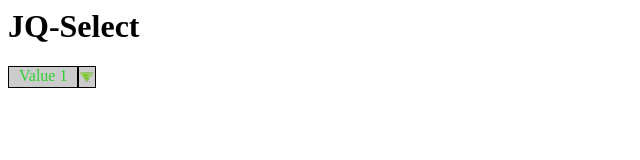
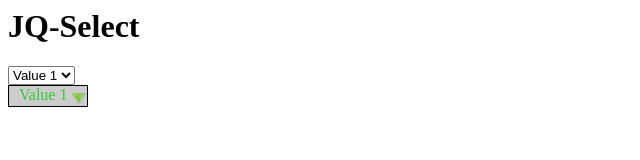
Before and after one commit to piercelive/jqSelect, a plain HTML site: page index.html in a window 1280 px wide. Shown: the whole page, without its empty margins (0-640 px from the left). Drawn offline with nearby package versions, Linux system fonts and the light colour scheme.

Commit message:
converted to jquery plugin format, and refactored a bit

```diff
--- a/index.html
+++ b/index.html
@@ -7,7 +7,7 @@
 </head>
 <body>
 <h1>JQ-Select</h1>
-<select>
+<select id="select">
 
 	<option value="val_1">Value 1</option>
 
@@ -16,11 +16,10 @@
 </body>
 <script>
 $(document).ready(function(){
-	var options = {
-		'arrowClass' : 'my-arrow'
-	}
-	jqSelect(options);
-	$('select').on('change', function(){
+	$('#select').jqSelect({
+		debugMode : true
+	});
+	$('#select').on('change', function(){
 		console.log('change triggered');
 	});
 });
--- a/jqSelect.js
+++ b/jqSelect.js
@@ -1,77 +1,130 @@
-var jqSelect = function(opts){
-	var options = {
-		selector : 'select',
+(function($){
+
+	var JQselect = function(el, options) {
+
+		//Defaults:
+		this.defaults = {
 			slide : true,
 			dropdownClass : 'dropdown',
-		arrowClass : 'arrow',
 			optionClass : 'option',
 			fakeBoxClass : 'fake',
-		debug : false
+			debugMode : false
+		};
+		//elements:
+		this.$fakeBox;
+		this.$dropdown;
+		this.$surroundingDiv;
+		this.$container;
+
+		//Extending options:
+		this.opts = $.extend({}, this.defaults, options);
+
+		//Privates:
+		this.$el = $(el);
+		this.$optionList = this.$el.find('option');
 	}
-	$.extend(options, opts);
-	debugMode = options.debug;
 
-	var selectBoxes = $(options.selector);
-	$.each(selectBoxes, function() {
-		var $selectBox = $(this);
-		if(!options.debug){
-			$selectBox.hide();
+	// Separate functionality from object creation
+	JQselect.prototype = {
+
+		init: function() {
+			var _this = this;
+			var $el = _this.$el;
+
+			//set up the elements we are using
+			_this.$container = $el.parent();
+			_this.$fakeBox = _this.createFakeBox();
+			_this.$dropdown = _this.createDropDown();
+			_this.$surroundingDiv = _this.createSurroundingDiv();
+
+			//set up the click events
+			_this.setupClicks();
+
+
+			//hide the original select box
+			if(!_this.opts.debugMode){
+				$el.hide();
 			}
-		var $fakeBox = $('<span/>', {
-			"class" : options.fakeBoxClass,
-			text: $selectBox.find(":selected").text(),
-			"data-value": $selectBox.val()
+
+			//add elements to the dom
+			_this.$surroundingDiv.append(_this.$fakeBox);
+			_this.$surroundingDiv.append(_this.$dropdown);
+			_this.$container.append(_this.$surroundingDiv);
+
+
+		},
+
+
+		debug: function(message) {
+			var _this = this;
+			if(_this.debugMode){
+				console.log(message);
+			}
+		},
+		createFakeBox: function(){
+			var _this = this;
+			return $('<span/>', {
+				"class" : _this.opts.fakeBoxClass,
+				text: _this.$el.find(":selected").text(),
+				"data-value": _this.$el.val()
 			});
-		var $container = $selectBox.parent();
-		var optionElements = $selectBox.children('option');
-		var newOptions = [];
-		$.each(optionElements, function(){
-			var $option = $(this);
-			var val = $option.val();
-			var text = $option.text();
+		},
+		createDropDown: function(){
+
+			var _this = this;
+			$dropdown = $('<div/>', {
+				"class": _this.opts.dropdownClass
+			});
+			$.each(_this.$optionList, function(){
+				var $that = $(this);
+
 				var $newOption = $('<span/>',{
-				"class" : options.optionClass,
-				"data-value" : val,
-				text : text
+					"class" : _this.opts.optionClass,
+					"data-value" : $that.val(),
+					text : $that.text()
 				});
-			newOptions.push($newOption);
+
+				$newOption.on('click', function(){
+					_this.$el.trigger('change');
+					_this.$fakeBox.attr('data-value', $that.val());
+					_this.$fakeBox.text($that.text());
+					_this.$el.val($that.val());
 				});
-		$dropdown = $('<div/>', {
-			"class": options.dropdownClass
+				$dropdown.append($newOption);
 			});
-		$.each(newOptions, function(){
-			var $that = $(this);
-			$that.on('click', function(){
-				$selectBox.trigger('change');
-				$fakeBox.attr('data-value', $that.data('value'));
-				$fakeBox.text($that.text());
-				$selectBox.val($that.data('value'));
+			return $dropdown;
+		},
+		setupClicks: function(){
+			var _this = this;
+			$('html').on('click', function(){
+				$dropdown.hide();
 			});
-			$dropdown.append($that);
+			_this.$fakeBox.on('click', function(e){
+				e.stopPropagation();
+				if(_this.slide){
+					$dropdown.slideToggle();
+				}else{
+					$dropdown.toggle();
+				}
 			});
-		$arrow = $('<span/>', {
-			"class" : options.arrowClass
-		});
-		$arrow.on('click', function(e){
-			e.stopPropagation();
-			$dropdown.show();
-		});
-		$surroundingDiv = $('<div/>', {
+		},
+		createSurroundingDiv: function() {
+
+			return $('<div/>', {
 				"class" : "jq-select"
 			});
-		$surroundingDiv.append($fakeBox);
-		$surroundingDiv.append($arrow);
-		$surroundingDiv.append($dropdown);
-		$container.append($surroundingDiv);
-		$('body').on('click', function(){
-			$dropdown.hide();
-		});
+		}
 
+	};
 
+	// The actual plugin
+	$.fn.jqSelect = function(options) {
+		if(this.length) {
+			this.each(function() {
+				var rev = new JQselect(this, options);
+				rev.init();
+				$(this).data('jq-select', rev);
 			});
 		}
-var debug = function(message) {
-	if(debugMode){
-		console.log(message);
-	}
-}
+	};
+})(jQuery);
--- a/style.css
+++ b/style.css
@@ -3,12 +3,12 @@
 }
 span.fake {
 	padding: 0px 10px;
-	background-color: #ccc;
 	border: 1px solid black;
 	color: limegreen;
 	height: 100%;
 	display: inline-block;
-	float: left;
+	padding-right: 20px;
+	background: url('arrow.png') no-repeat right #ccc;
 }
 span.my-arrow {
 	background: url('arrow.png') no-repeat #ccc;
```
Lines whose indentation alone changed are shown as unchanged.
